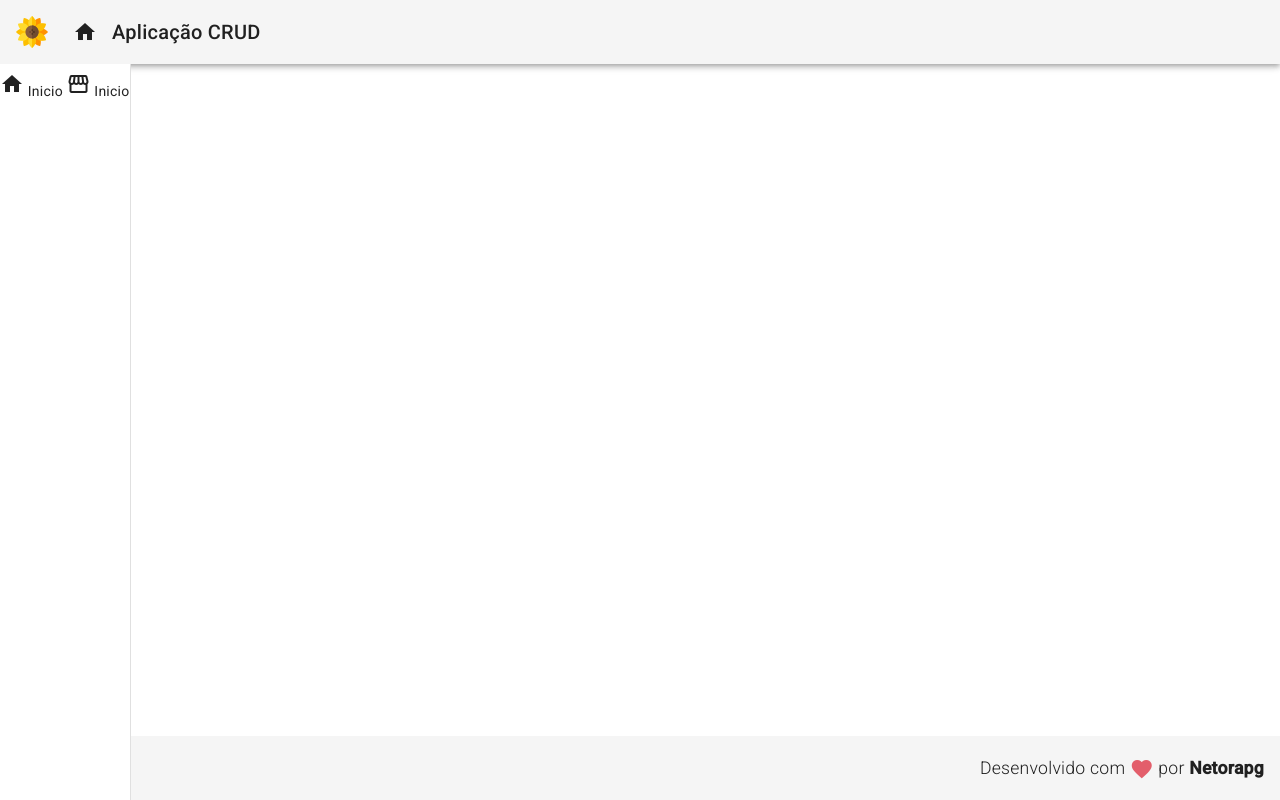
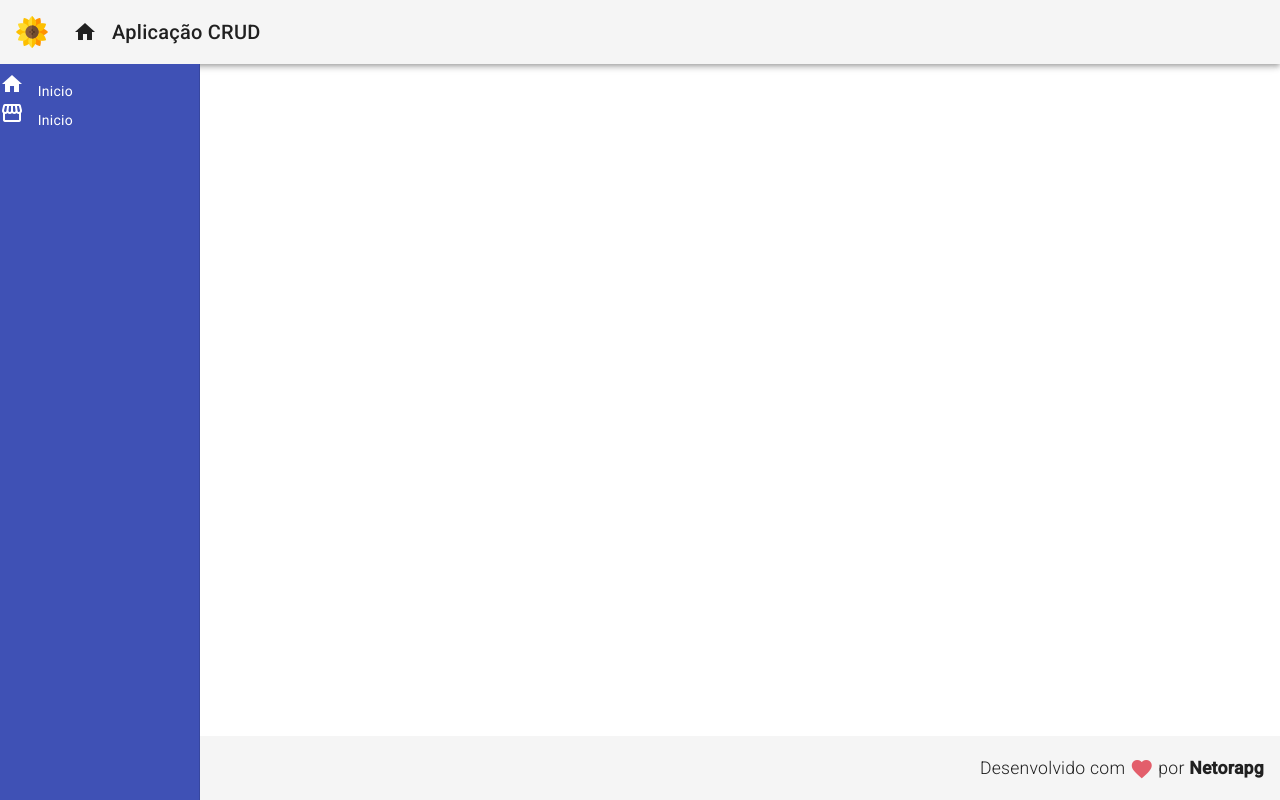
Before and after one commit to netorapg/CRUDInAngular, an Angular app in the folder frontend/: page / in a window 1280 px wide. Built offline with nearby package versions, Linux system fonts and the light colour scheme.

Commit message:
trabalhando na navbar

```diff
--- a/frontend/src/app/components/template/nav/nav.component.css
+++ b/frontend/src/app/components/template/nav/nav.component.css
@@ -0,0 +1,12 @@
+.sidenav{
+    background-color: #3f51b5;
+    width: 200px;
+}
+
+.sidenav a {
+    color: #fff;
+}
+
+.sidenav i {
+    padding-right: 10px;
+}
--- a/frontend/src/app/components/template/nav/nav.component.html
+++ b/frontend/src/app/components/template/nav/nav.component.html
@@ -1,12 +1,13 @@
 <mat-sidenav-container class="container">
-    <mat-sidenav class="sidenav" mode="side" opened fixedInViewport="true" fixedTopGap="64">
-        <mat-nav-list>
+    <mat-sidenav class="sidenav" mode="side" opened
+    fixedInViewport="true" fixedTopGap="64">
+        <mat-nav-list class="nav-list">
             <a mat-list-item>
                 <i class="material-icons">
                     home
                 </i>
                 Inicio
-            </a>
+            </a> <br>
             <a mat-list-item>
                 <i class="material-icons">
                     storefront
```
